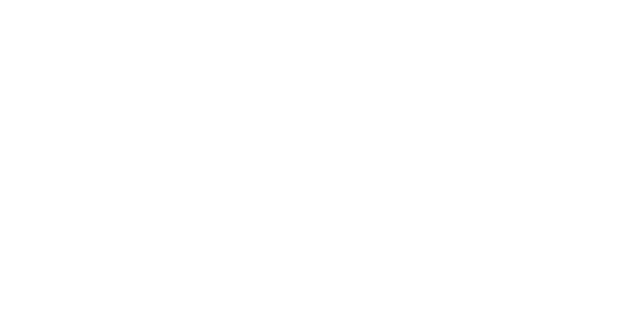
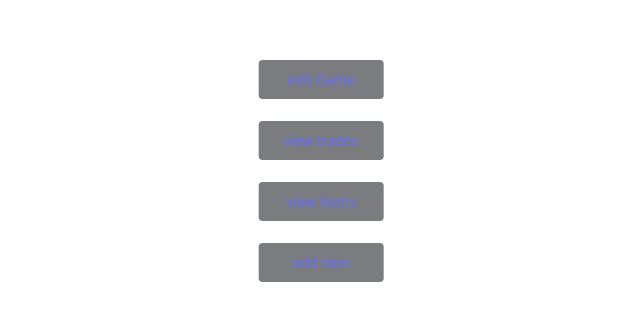
Before and after one commit to stevethemob/loottrade_front-end, a React (Vite) app: page /gameOptionsAdmin/1 in a window 1280 px wide. Before the commit this address had no page. Shown: the part 224-544 px from the top of the page, without its empty margins (319-959 px from the left). Built offline with nearby package versions, Linux system fonts and the light colour scheme.

Commit message:
added game options page for admin

```diff
--- a/src/App.tsx
+++ b/src/App.tsx
@@ -15,6 +15,7 @@
 import OwnOffers from "../src/pages/own-offers";
 import OfferDetails from "./pages/offer-details";
 import AddGame from "../src/pages/add-game";
+import GameOptionsAdmin from "./pages/game-options-admin";
 
 
 function App() {
@@ -51,6 +52,8 @@
         <Route path="/offerDetails/:offerId" element={<OfferDetails />} />
 
         <Route path="/addGame" element={<AddGame />} />
+
+        <Route path="/gameOptionsAdmin/:gameId" element={<GameOptionsAdmin />} />
       </Routes>
     </Router>
   )
--- /dev/null
+++ b/src/pages/game-options-admin.tsx
@@ -0,0 +1,36 @@
+import "../css/GameOptions.css";
+import { useParams } from "react-router-dom";
+import { Link } from "react-router-dom";
+
+export default function GameOptionsAdmin() {
+  const { gameId } = useParams();
+  const gameIdNumber = Number(gameId);
+
+  return (
+    <div>
+      <div className="account">account</div>
+      <div className="buttons">
+        <button className="btn">
+          <Link key={gameIdNumber} to={`/editGame/${gameIdNumber}`}>
+            edit Game
+          </Link>
+        </button>
+        <button className="btn">
+          <Link key={gameIdNumber} to={`/allTradesAdmin/${gameIdNumber}`}>
+            view trades
+          </Link>
+        </button>
+        <button className="btn">
+          <Link key={gameIdNumber} to={`/items/${gameIdNumber}`}>
+            view items
+          </Link>
+        </button>
+        <button className="btn">
+          <Link key={gameIdNumber} to={`/addItem/${gameId}`}>
+            add item
+          </Link>
+        </button>
+      </div>
+    </div>
+  );
+}
--- a/src/pages/games.tsx
+++ b/src/pages/games.tsx
@@ -42,7 +42,10 @@
           {games.map((game) => (
             <Link
               key={game.id}
-              to={`/gameOptions/${game.id}`}>
+              to={admin
+                ? `/gameOptionsAdmin/${game.id}`
+                : `/gameOptions/${game.id}`}
+                >
 
               <GameCard key={game.id} title={game.title} />
             </Link>
```
